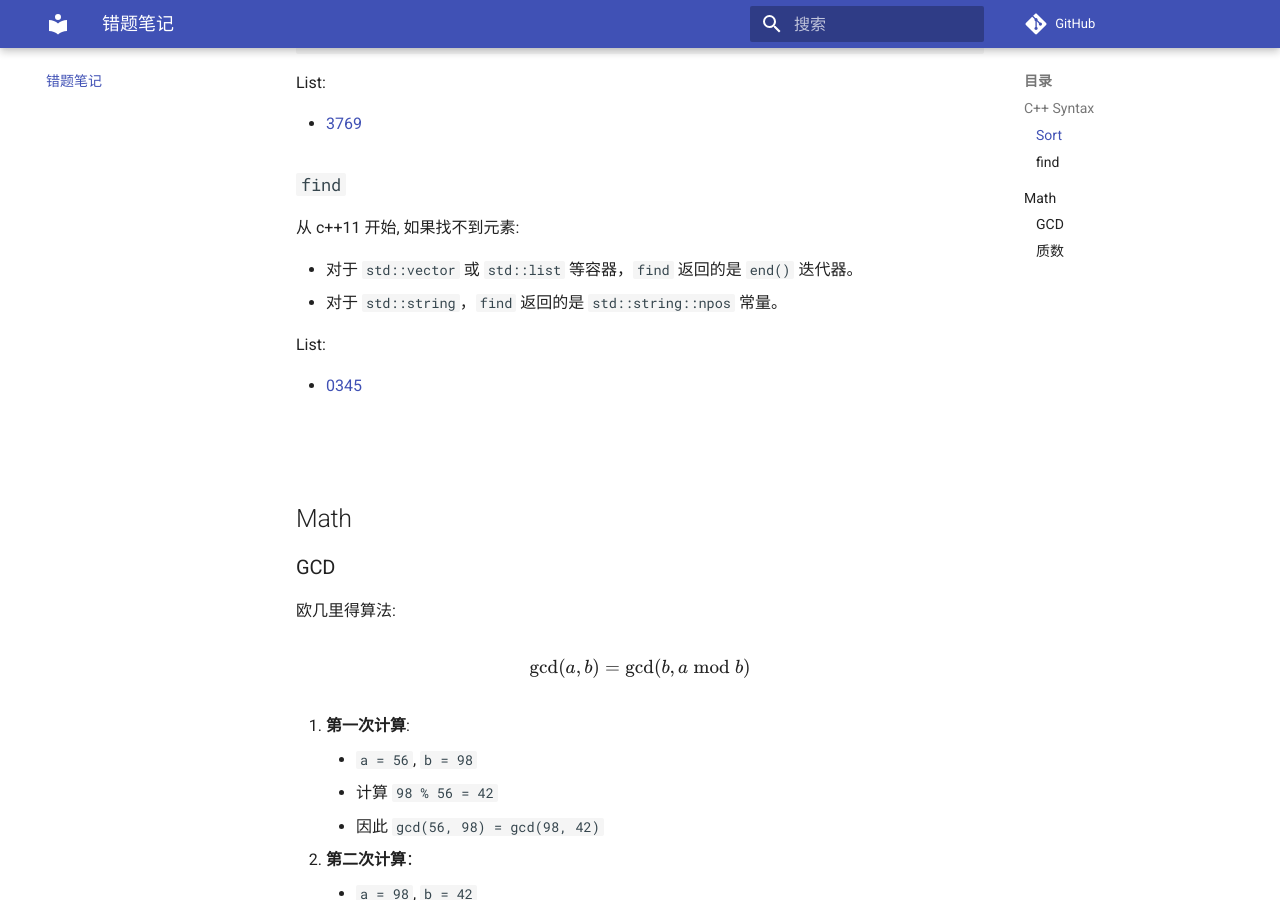
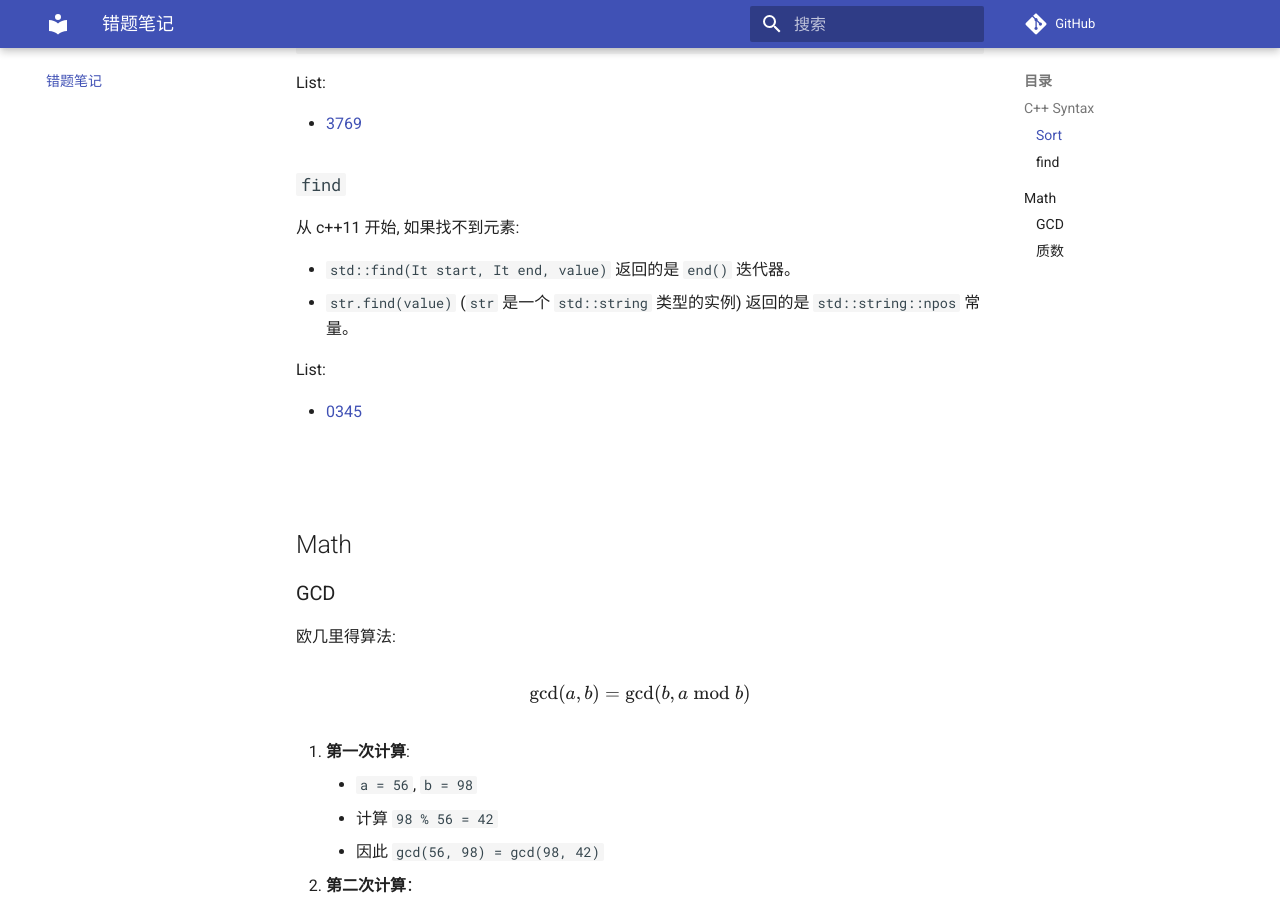
Before and after one commit to scbz4learning/algo-notes, an MkDocs documentation site: the page built from docs/Error-Notes.md, in a window 1280 px wide and 900 px high, scrolled down 463 px. Built offline with MkDocs 1.6.1 and Material for MkDocs 9.7.7, drawn with Linux system fonts in a browser that asks for light colours; comment, search, counter and statistics services are not loaded.

Commit message:
BugFix: `std::find` 对于字符串也不返回 `npos`, `str.find` 才会

```diff
--- a/docs/Error-Notes.md
+++ b/docs/Error-Notes.md
@@ -22,8 +22,8 @@ List:
 ### `find`
 从 c++11 开始, 如果找不到元素:
 
-* 对于 `std::vector` 或 `std::list` 等容器，`find` 返回的是 `end()` 迭代器。
-* 对于 `std::string`，`find` 返回的是 `std::string::npos` 常量。
+* `std::find(It start, It end, value)` 返回的是 `end()` 迭代器。
+* `str.find(value)` (`str` 是一个 `std::string` 类型的实例) 返回的是 `std::string::npos` 常量。
 
 List:
 
```
